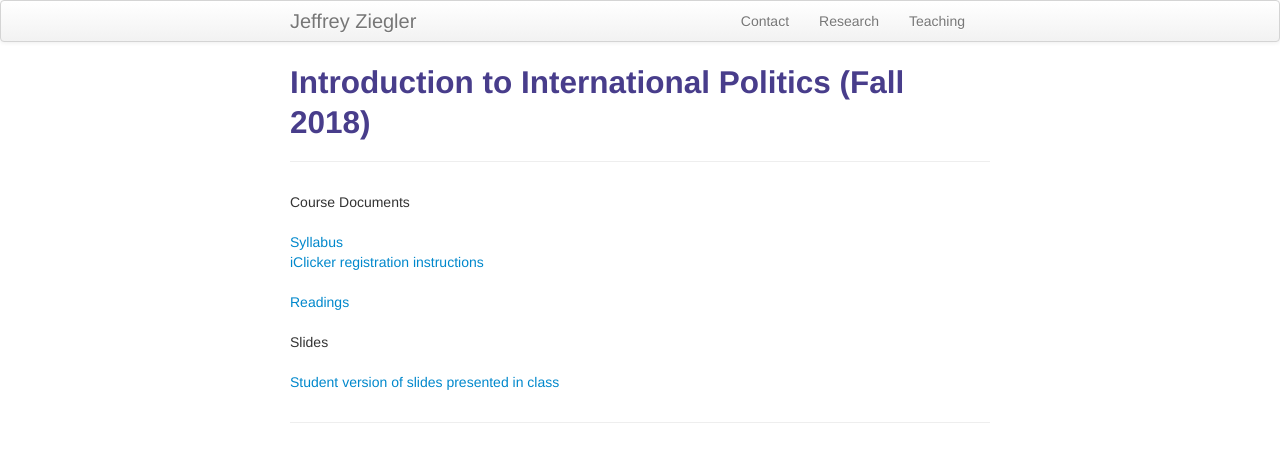
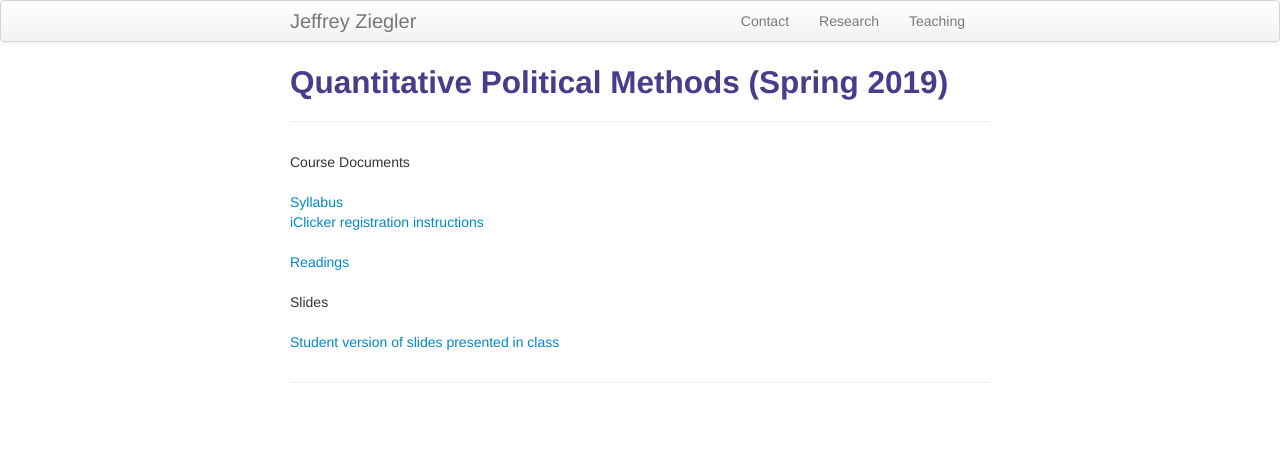
Before and after one commit to zieglerjef/zieglerjef.github.io, a Jekyll site: the page built from pages/QPMteachingMaterials/a8cffe297d699afa4764103b490efc27d960c200/index.html, in a window 1280 px wide. Shown: the top 462 px of the page. Built offline with Jekyll 4.4.1, drawn with Linux system fonts in a browser that asks for light colours.

Commit message:
Update index.html

```diff
--- a/pages/QPMteachingMaterials/a8cffe297d699afa4764103b490efc27d960c200/index.html
+++ b/pages/QPMteachingMaterials/a8cffe297d699afa4764103b490efc27d960c200/index.html
@@ -1,17 +1,17 @@
 ---
 layout: page
-title: Introduction to International Politics (Fall 2018)
-description: Introduction to International Politics (Fall 2018)
+title: Quantitative Political Methods (Spring 2019)
+description: Quantitative Political Methods (Spring 2019)
 ---
 
 Course Documents<br/><br/>
 
-<a href="https://drive.google.com/open?id=109HUKdaSUzgvrSUJ2Vcd_KRAh_qXQ8zR">	Syllabus</a><br/>
+<a href="https://drive.google.com/open?id=11v4EmHPiGuvMI1kBmci4mvFpWrzonytV">	Syllabus</a><br/>
 
 <a href="https://drive.google.com/open?id=1NjDhdfIBBbt2uDdB_Qn1zCcLDnMctRQX">	iClicker registration instructions</a><br/><br/>
 
-<a href="https://drive.google.com/open?id=1E0-2H0TQo_XAm7K7Qb3-HsT_CY5jOQfO">	Readings</a><br/><br/>
+<a href="https://drive.google.com/open?id=145RbI9kHmXjkqfCkPF-_UPG0rFqmiJXi">	Readings</a><br/><br/>
 
 Slides<br/><br/>
 
-<a href="https://drive.google.com/open?id=188M7PiwgslcQr1rxmm2eJu3McMOV0G1w">	Student version of slides presented in class</a><br/>
+<a href="https://drive.google.com/open?id=1-0jFT0JB8pxyVecw--u91iJm673Mx5XM">	Student version of slides presented in class</a><br/>
```
